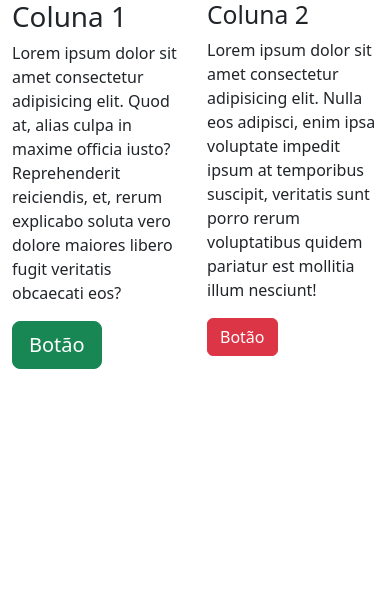
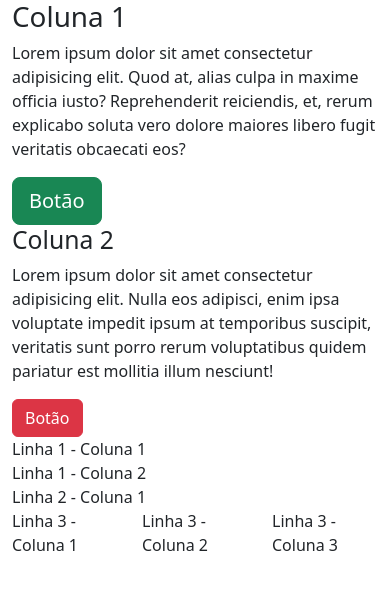
Before and after one commit to MauMiguelD/Bootstrap-M16, a plain HTML site: page projeto/index.html in a window 390 px wide. Drawn offline with Linux system fonts and the light colour scheme.

Commit message:
adicionando breakpoints ao layout

```diff
--- a/projeto/index.html
+++ b/projeto/index.html
@@ -11,12 +11,12 @@
 
     <div class="container">
         <div class="row">
-            <div class="col">
+            <div class="col-md-6 col-sm-12">
                 <h1>Coluna 1</h1>
                 <p>Lorem ipsum dolor sit amet consectetur adipisicing elit. Quod at, alias culpa in maxime officia iusto? Reprehenderit reiciendis, et, rerum explicabo soluta vero dolore maiores libero fugit veritatis obcaecati eos?</p>
                 <a class="btn btn-lg btn-success">Botão</a>
             </div>
-            <div class="col">
+            <div class="col-md-6 col-sm-12">
                 <h2>Coluna 2</h2>
                 <p>Lorem ipsum dolor sit amet consectetur adipisicing elit. Nulla eos adipisci, enim ipsa voluptate impedit ipsum at temporibus suscipit, veritatis sunt porro rerum voluptatibus quidem pariatur est mollitia illum nesciunt!</p>
                 <a class="btn btn-small btn-danger">Botão</a>
@@ -24,6 +24,24 @@
         </div>
     </div>
 
+    <div class="container">
+        <div class="row">
+            <!-- Unidade = Largura da área divido por 12 -->
+            <div class="col-md5 col-sm-12">Linha 1 - Coluna 1</div>
+            <div class="col-md7 col-sm-12">Linha 1 - Coluna 2</div>
+        </div>
+        <div class="row">
+            <div class="col">Linha 2 - Coluna 1</div>
+        </div>
+        <div class="row">
+            <div class="col">Linha 3 - Coluna 1</div>
+            <div class="col">Linha 3 - Coluna 2</div>
+            <div class="col">Linha 3 - Coluna 3</div>
+        </div>
+    </div>
+
+
+
     <script src="./bootstrap/js/bootstrap.bundle.min.js"></script>
 </body>
 </html>
```
